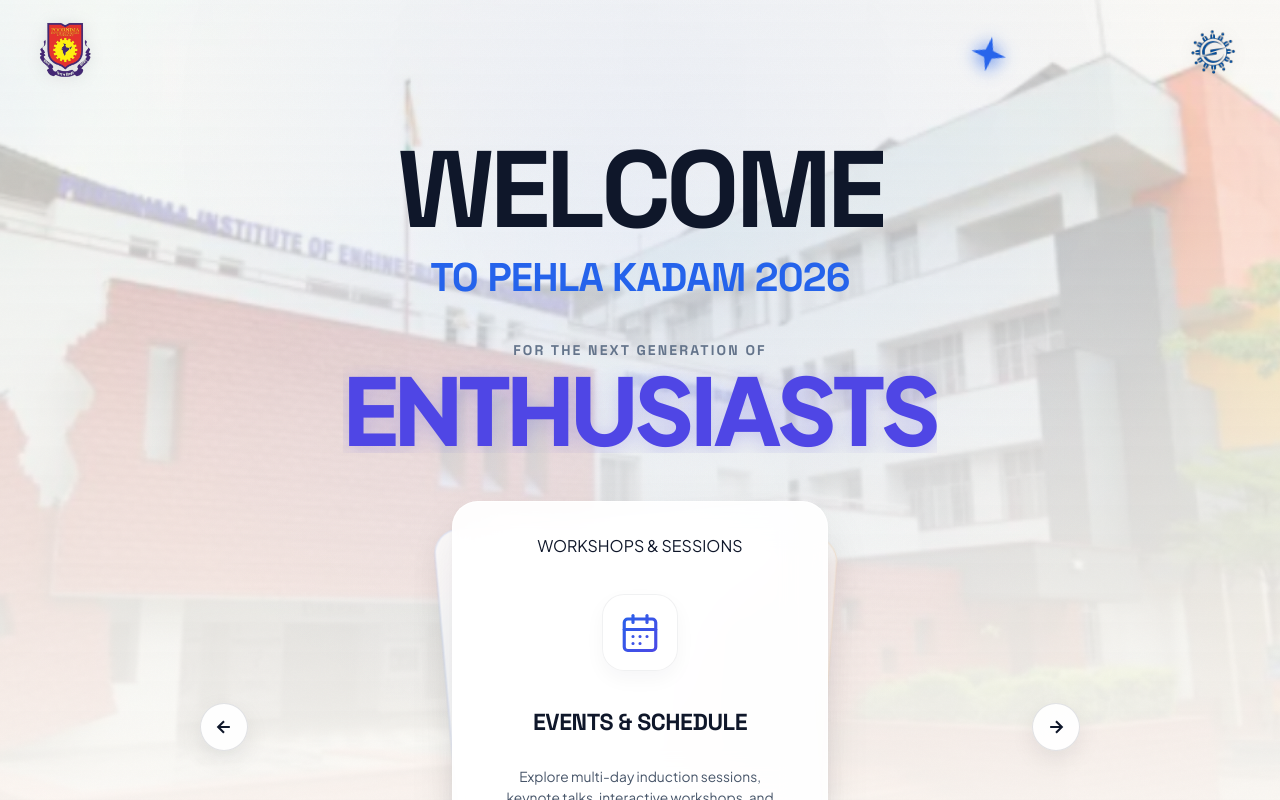
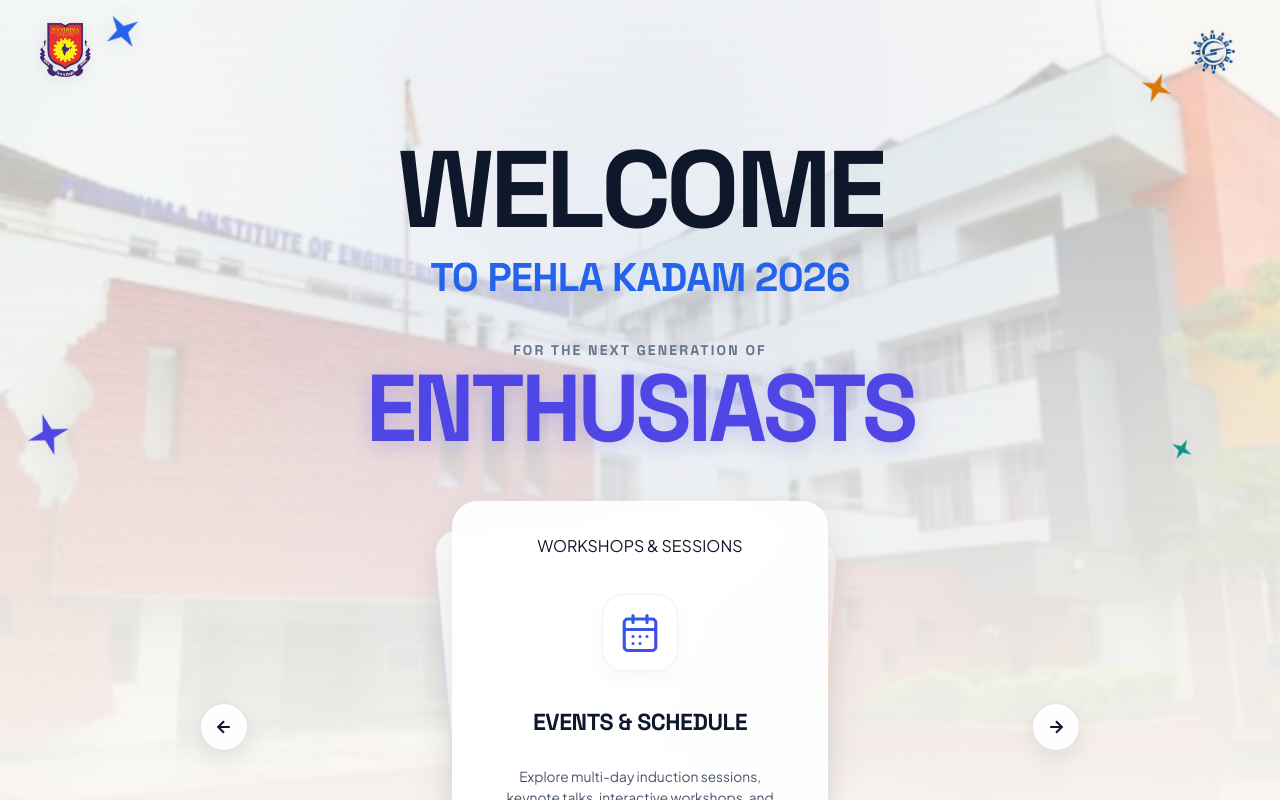
Before and after one commit to chestnutensign45875/orientation-2026, a React (Vite) app: page /about in a window 1280 px wide. Built offline with nearby package versions, Linux system fonts and the light colour scheme.

Commit message:
Added more sparkles

```diff
--- /dev/null
+++ b/src/components/InteractiveSparkles.jsx
@@ -0,0 +1,129 @@
+import { motion } from 'framer-motion'
+
+function SparkleIcon({ size = 28, color = 'currentColor' }) {
+  return (
+    <svg width={size} height={size} viewBox="0 0 24 24" fill={color}>
+      <path d="M12 0L14.59 9.41L24 12L14.59 14.59L12 24L9.41 14.59L0 12L9.41 9.41L12 0Z" />
+    </svg>
+  )
+}
+
+const SPARKLES_CONFIG = [
+  {
+    id: 'star-1',
+    size: 38,
+    color: '#2563eb',
+    top: '3%',
+    left: '7%',
+    x: [0, 16, -22, 12, -8, 0],
+    y: [0, -18, 14, -25, 10, 0],
+    rotate: [0, 25, -40, 60, -15, 0],
+    scale: [1, 1.1, 0.95, 1.08, 1],
+    duration: 9.5,
+  },
+  {
+    id: 'star-2',
+    size: 28,
+    color: '#d97706',
+    top: '7%',
+    right: '9%',
+    x: [0, -20, 14, -10, 18, 0],
+    y: [0, 15, -24, 18, -12, 0],
+    rotate: [0, -35, 50, -20, 30, 0],
+    scale: [1, 0.92, 1.12, 0.96, 1],
+    duration: 11.2,
+  },
+  {
+    id: 'star-3',
+    size: 44,
+    color: '#4f46e5',
+    top: '34%',
+    left: '3%',
+    x: [0, 24, -12, 18, -26, 0],
+    y: [0, -12, 22, -16, 20, 0],
+    rotate: [0, 40, -20, 75, -45, 0],
+    scale: [1, 1.08, 0.94, 1.14, 1],
+    duration: 12.8,
+  },
+  {
+    id: 'star-4',
+    size: 22,
+    color: '#0d9488',
+    top: '40%',
+    right: '5%',
+    x: [0, -14, 20, -22, 12, 0],
+    y: [0, -20, 10, -26, 14, 0],
+    rotate: [0, -50, 30, -65, 20, 0],
+    scale: [1, 1.15, 0.9, 1.1, 1],
+    duration: 8.7,
+  },
+  {
+    id: 'star-5',
+    size: 32,
+    color: '#d97706',
+    bottom: '14%',
+    left: '8%',
+    x: [0, 18, -16, 25, -12, 0],
+    y: [0, 14, -20, 12, -18, 0],
+    rotate: [0, 30, -45, 55, -25, 0],
+    scale: [1, 0.94, 1.1, 0.92, 1],
+    duration: 10.4,
+  },
+  {
+    id: 'star-6',
+    size: 26,
+    color: '#2563eb',
+    bottom: '10%',
+    right: '7%',
+    x: [0, -22, 16, -18, 20, 0],
+    y: [0, -16, 25, -12, 15, 0],
+    rotate: [0, -40, 60, -30, 45, 0],
+    scale: [1, 1.12, 0.95, 1.06, 1],
+    duration: 13.5,
+  },
+]
+
+function InteractiveSparkles() {
+  return (
+    <div className="interactive-sparkles-layer">
+      {SPARKLES_CONFIG.map((star) => (
+        <motion.div
+          key={star.id}
+          className="interactive-star-wrap"
+          style={{
+            position: 'absolute',
+            top: star.top,
+            left: star.left,
+            right: star.right,
+            bottom: star.bottom,
+            cursor: 'grab',
+            zIndex: 8,
+          }}
+          drag
+          dragConstraints={{ left: -140, right: 140, top: -140, bottom: 140 }}
+          dragElastic={0.4}
+          dragSnapToOrigin
+          whileHover={{ scale: 1.25, rotate: 15 }}
+          whileDrag={{ scale: 1.4, rotate: 90, cursor: 'grabbing' }}
+          whileTap={{ scale: 0.9 }}
+          animate={{
+            x: star.x,
+            y: star.y,
+            rotate: star.rotate,
+            scale: star.scale,
+          }}
+          transition={{
+            duration: star.duration,
+            repeat: Infinity,
+            repeatType: 'mirror',
+            ease: 'easeInOut',
+          }}
+        >
+          <SparkleIcon size={star.size} color={star.color} />
+        </motion.div>
+      ))}
+    </div>
+  )
+}
+
+export default InteractiveSparkles
--- a/src/components/RotatingWords.jsx
+++ b/src/components/RotatingWords.jsx
@@ -3,11 +3,12 @@ import { AnimatePresence, motion, useReducedMotion } from 'framer-motion'
 
 const DEFAULT_WORDS = ['ENGINEERS', 'CREATORS', 'ENTHUSIASTS', 'STUDENTS']
 
+// All variants use 100% identical font-family, weight, and style matching the page font
 const COLOR_VARIANTS = [
-  { color: '#2563eb', textShadow: '0 4px 20px rgba(37, 99, 235, 0.25)', fontFamily: 'var(--font-display)' },
-  { color: '#d97706', textShadow: '0 4px 20px rgba(217, 119, 6, 0.25)', fontFamily: 'var(--font-display)', fontStyle: 'italic' },
-  { color: '#4f46e5', textShadow: '0 4px 20px rgba(79, 70, 229, 0.25)', fontFamily: 'var(--font-sans)', fontWeight: 900 },
-  { color: '#0d9488', textShadow: '0 4px 20px rgba(13, 148, 136, 0.25)', fontFamily: 'var(--font-display)' }
+  { color: '#2563eb', textShadow: '0 4px 20px rgba(37, 99, 235, 0.25)', fontFamily: 'var(--font-display)', fontStyle: 'normal', fontWeight: 900 },
+  { color: '#d97706', textShadow: '0 4px 20px rgba(217, 119, 6, 0.25)', fontFamily: 'var(--font-display)', fontStyle: 'normal', fontWeight: 900 },
+  { color: '#4f46e5', textShadow: '0 4px 20px rgba(79, 70, 229, 0.25)', fontFamily: 'var(--font-display)', fontStyle: 'normal', fontWeight: 900 },
+  { color: '#0d9488', textShadow: '0 4px 20px rgba(13, 148, 136, 0.25)', fontFamily: 'var(--font-display)', fontStyle: 'normal', fontWeight: 900 },
 ]
 
 function RotatingWords({ words = DEFAULT_WORDS, prefix = 'FOR THE NEXT GENERATION OF' }) {
@@ -18,7 +19,7 @@ function RotatingWords({ words = DEFAULT_WORDS, prefix = 'FOR THE NEXT GENERATIO
     if (words.length <= 1) return undefined
     const id = setInterval(
       () => setIndex((current) => (current + 1) % words.length),
-      2200,
+      2300,
     )
     return () => clearInterval(id)
   }, [words.length])
@@ -38,16 +39,35 @@ function RotatingWords({ words = DEFAULT_WORDS, prefix = 'FOR THE NEXT GENERATIO
   return (
     <div className="page-rotate-block" aria-live="polite">
       {prefix && <span className="page-rotate-prefix">{prefix}</span>}
+
       <div className="page-rotate-slot">
         <AnimatePresence mode="wait">
           <motion.span
             key={currentWord}
             className="page-rotate-word"
             style={currentVariant}
-            initial={{ opacity: 0, y: '100%', scale: 0.92 }}
-            animate={{ opacity: 1, y: 0, scale: 1 }}
-            exit={{ opacity: 0, y: '-80%', scale: 0.92 }}
-            transition={{ duration: 0.45, ease: [0.16, 1, 0.3, 1] }}
+            initial={{
+              opacity: 0,
+              scaleY: 0.65,
+              scaleX: 1.16,
+              y: 18,
+            }}
+            animate={{
+              opacity: 1,
+              scaleY: 1,
+              scaleX: 1,
+              y: 0,
+            }}
+            exit={{
+              opacity: 0,
+              scaleY: 1.22,
+              scaleX: 0.85,
+              y: -18,
+            }}
+            transition={{
+              duration: 0.5,
+              ease: [0.34, 1.56, 0.64, 1], // Crisp liquid spring elasticity
+            }}
           >
             {currentWord}
           </motion.span>
--- a/src/pages/About.jsx
+++ b/src/pages/About.jsx
@@ -4,6 +4,7 @@ import RotatingWords from '../components/RotatingWords'
 import TextReveal from '../components/TextReveal'
 import RevealOnScroll from '../components/RevealOnScroll'
 import StackedCardDeck from '../components/StackedCardDeck'
+import InteractiveSparkles from '../components/InteractiveSparkles'
 import './Page.css'
 
 function SparkleSvg({ size = 28 }) {
@@ -17,8 +18,8 @@ function SparkleSvg({ size = 28 }) {
 /**
  * About Page — Pehla Kadam 2026 Orientation
  * Light theme with 70% opacity campus photo background (/page.png),
- * fully centered welcome hero, rotating typography, stacked card deck carousel
- * (Events, Campus Map, Student Council), and content sections.
+ * fully centered welcome hero, rotating typography, interactive draggable stars,
+ * stacked card deck carousel (Events, Campus Map, Student Council), and content sections.
  */
 function About() {
   const scrollRef = useRef(null)
@@ -41,14 +42,10 @@ function About() {
 
         {/* HERO / WELCOME SCREEN - FULLY CENTERED */}
         <header className="page-hero">
+          {/* Interactive Floating & Draggable Stars */}
+          <InteractiveSparkles />
+
           <div className="page-hero__inner">
-            {/* Floating Decorative Sparkles */}
-            <div className="page-sparkle page-sparkle--blue" style={{ top: '-10px', right: '20px' }}>
-              <SparkleSvg size={32} />
-            </div>
-            <div className="page-sparkle page-sparkle--amber" style={{ bottom: '20px', left: '-10px' }}>
-              <SparkleSvg size={24} />
-            </div>
 
             <div className="page-welcome">
               <TextReveal
--- a/src/pages/Council.jsx
+++ b/src/pages/Council.jsx
@@ -2,6 +2,7 @@ import { useRef } from 'react'
 import { useNavigate } from 'react-router-dom'
 import BlurredBackground from '../components/BlurredBackground'
 import RevealOnScroll from '../components/RevealOnScroll'
+import InteractiveSparkles from '../components/InteractiveSparkles'
 import './Page.css'
 
 function Council() {
@@ -24,7 +25,10 @@ function Council() {
         </div>
 
         <header className="page-hero">
+          <InteractiveSparkles />
+
           <div className="page-hero__inner">
+
             <div className="page-eyebrow">
               <span className="page-eyebrow__dot" />
               <span>LEADERSHIP &amp; CLUBS</span>
--- a/src/pages/Events.jsx
+++ b/src/pages/Events.jsx
@@ -2,6 +2,7 @@ import { useRef } from 'react'
 import { useNavigate } from 'react-router-dom'
 import BlurredBackground from '../components/BlurredBackground'
 import RevealOnScroll from '../components/RevealOnScroll'
+import InteractiveSparkles from '../components/InteractiveSparkles'
 import './Page.css'
 
 function Events() {
@@ -24,7 +25,10 @@ function Events() {
         </div>
 
         <header className="page-hero">
+          <InteractiveSparkles />
+
           <div className="page-hero__inner">
+
             <div className="page-eyebrow">
               <span className="page-eyebrow__dot" />
               <span>SCHEDULE &amp; CURRICULUM</span>
--- a/src/pages/Map.jsx
+++ b/src/pages/Map.jsx
@@ -2,6 +2,7 @@ import { useRef } from 'react'
 import { useNavigate } from 'react-router-dom'
 import BlurredBackground from '../components/BlurredBackground'
 import RevealOnScroll from '../components/RevealOnScroll'
+import InteractiveSparkles from '../components/InteractiveSparkles'
 import './Page.css'
 
 function Map() {
@@ -24,6 +25,7 @@ function Map() {
         </div>
 
         <header className="page-hero">
+          <InteractiveSparkles />
 
           <div className="page-hero__inner">
             <div className="page-eyebrow">
--- a/src/pages/Page.css
+++ b/src/pages/Page.css
@@ -27,6 +27,28 @@
 
 .page-scroll::-webkit-scrollbar {
   display: none;
+}
+
+/* ========================================================
+   INTERACTIVE FLOATING & DRAGGABLE SPARKLE STARS
+   ======================================================== */
+.interactive-sparkles-layer {
+  position: absolute;
+  inset: 0;
+  pointer-events: none;
+  z-index: 5;
+  overflow: hidden;
+}
+
+.interactive-star-wrap {
+  pointer-events: auto;
+  user-select: none;
+  filter: drop-shadow(0 4px 12px rgba(15, 23, 42, 0.12));
+  touch-action: none;
+}
+
+.interactive-star-wrap:active {
+  cursor: grabbing;
 }
 
 /* Floating Sparkle Stars (Royal Blue & Amber Gold) */
@@ -129,6 +151,8 @@
   border: 1px solid rgba(37, 99, 235, 0.15);
   z-index: 1;
 }
+
+
 
 .deck-card-bg--2 {
   transform: rotate(4.2deg) translate(8px, 10px) scale(0.94);
@@ -446,10 +470,22 @@
 
 .page-rotate-slot {
   position: relative;
-  display: inline-block;
+  display: inline-flex;
+  align-items: center;
+  justify-content: center;
   min-height: 1.15em;
-  overflow: hidden;
+  overflow: visible;
   text-align: center;
+}
+
+.liquid-transform-slot {
+  filter: url(#liquid-transform-goo);
+  overflow: visible !important;
+}
+
+.liquid-transform-word {
+  will-change: transform, opacity, filter;
+  transform-origin: center center;
 }
 
 .page-rotate-word {
@@ -462,6 +498,9 @@
   text-transform: uppercase;
   text-align: center;
 }
+
+
+
 
 /* Swipe & Scroll Visual Cues - Left Scroll & Right Swipe Pill */
 .page-hero__footer {
```
Also changed, not shown: src/components/StackedCardDeck.jsx (+7 -7 lines).
